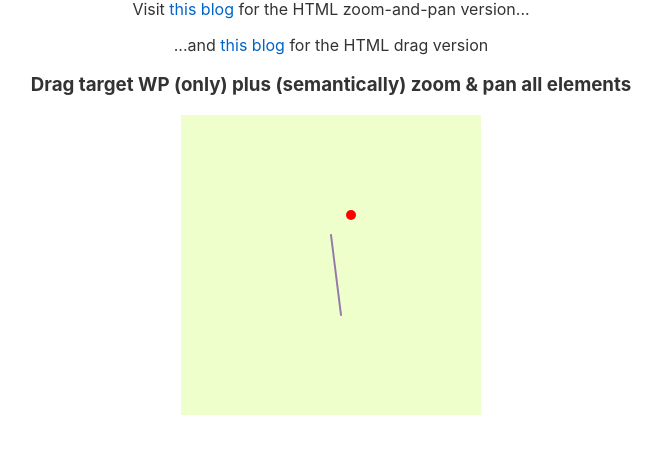
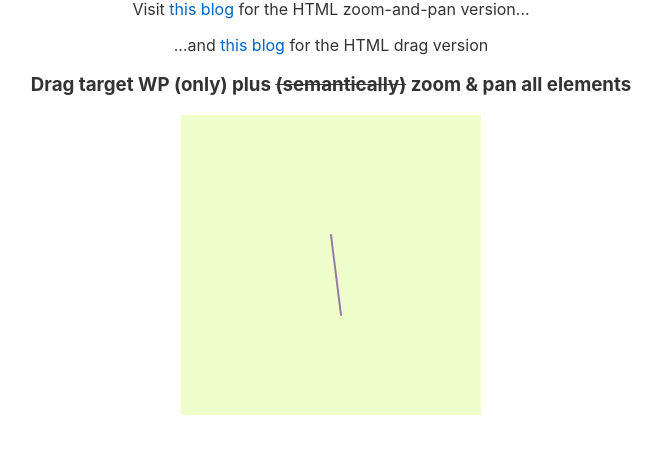
Before and after one commit to aquacalc/svelte-zoom-swwomm, a Svelte app: page / in a window 1280 px wide. Shown: the part 188-642 px from the top of the page, without its empty margins (309-971 px from the left). Built offline with nearby package versions, Linux system fonts and the light colour scheme; some icons are missing.

Commit message:
'pave over' target WP to fully drag-able

```diff
--- a/src/d3-zoom-pan-drag/D3DragZoomPan.svelte
+++ b/src/d3-zoom-pan-drag/D3DragZoomPan.svelte
@@ -9,6 +9,7 @@
   import Icon from "svelte-awesome";
   import mapMarker from "svelte-awesome/icons/mapMarker";
   import mapPin from "svelte-awesome/icons/mapPin";
+  import circle from "svelte-awesome/icons/circle";
   // import crosshairs from 'svelte-awesome/icons/crosshairs';
 
   let data = [],
@@ -109,7 +110,7 @@
   }
 
   function updateData() {
-    console.log(`UPDATE DATA`)
+    console.log(`UPDATE DATA`);
     data = [];
     for (let idx = 0; idx < numPoints; idx++) {
       data.push({
@@ -148,15 +149,15 @@
       .attr("transform", (d) => `translate(${d.x}, ${d.y})`)
       .attr("fill", "red")
       // .attr("fill", "rebeccapurple")
-      .attr("opacity", "0.65")
+      .attr("opacity", "0.75")
       .attr("cursor", "grabbing");
 
     select("svg")
       .select("#target-line")
       .data(data)
       .join("target-line")
-      .attr("x1", d => 150 + d.widthInit / 2)
-      .attr("y1", d => 120 + d.heightInit)
+      .attr("x1", (d) => 150 + d.widthInit / 2)
+      .attr("y1", (d) => 120 + d.heightInit)
       .attr("x2", (d) => d.x + d.widthTarget / 2)
       .attr("y2", (d) => d.y + d.heightTarget)
       // .attr("x2", (d) => d.x + 18.285715103149414 / 2)
@@ -167,7 +168,9 @@
   }
 </script>
 
-<h3>Drag target WP (only) plus (semantically) zoom & pan all elements</h3>
+<h3>
+  Drag target WP (only) plus <span>(semantically)</span> zoom & pan all elements
+</h3>
 <svg id="viz2" width="300" height="300">
   <g class="bg">
     <rect width="100%" height="100%" fill="#efc" />
@@ -184,15 +187,22 @@
           y2="260"
           stroke-width="2"
           stroke="rebeccapurple"
-          stroke-linecap=round
+          stroke-linecap="round"
         />
+
+        <!-- <g transform={`translate(${150}, ${120})`}>
+          <Icon data={mapMarker} scale="4" />
+          <g transform={`translate(${7.5}, ${8.5})`}>
+            <Icon data={circle} scale="1.6" style="fill:skyblue" />
+          </g>
+        </g> -->
 
         <!-- <text id="init-wp" x="130" y="80" fill="rebeccapurple">
           {"\uf3c5"}</text
         > -->
 
         <!-- Must have circle here or applied circle from D3 code will not zoom-and-pan -->
-        <circle id="target-circle" cx="170" cy="100" r="5" fill="red" />
+        <!-- <circle id="target-circle" cx="170" cy="100" r="5" fill="red" /> -->
 
         <!-- <Icon data={mapMarker} scale='3' style='fill: rgb(21, 85, 146);'/> -->
         <g id="wq-init-group" transform={`translate(${150}, ${120})`}>
@@ -200,7 +210,11 @@
         </g>
 
         <g id="wq-target-group" transform={`translate(${100}, ${100})`}>
-          <Icon data={mapMarker} scale="2" />
+          <!-- <Icon data={mapMarker} scale="2" /> -->
+          <Icon data={mapMarker} scale="4" />
+          <g transform={`translate(${7.5}, ${8.5})`}>
+            <Icon data={circle} scale="1.6" style="fill:skyblue" />
+          </g>
         </g>
 
         <!-- <text x="150" y="200">
@@ -214,3 +228,9 @@
     </g>
   </g>
 </svg>
+
+<style>
+  span {
+    text-decoration: line-through;
+  }
+</style>
```
